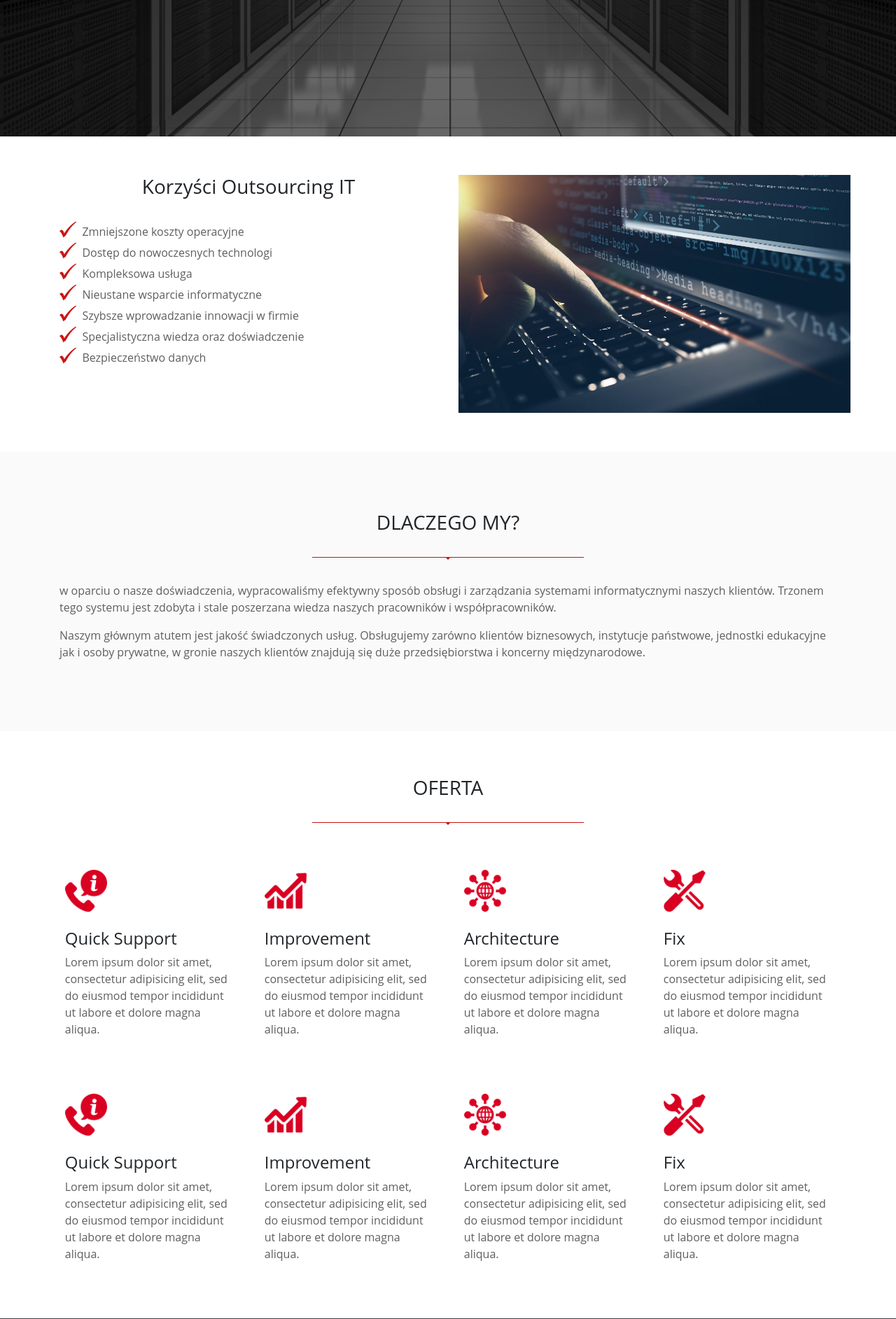
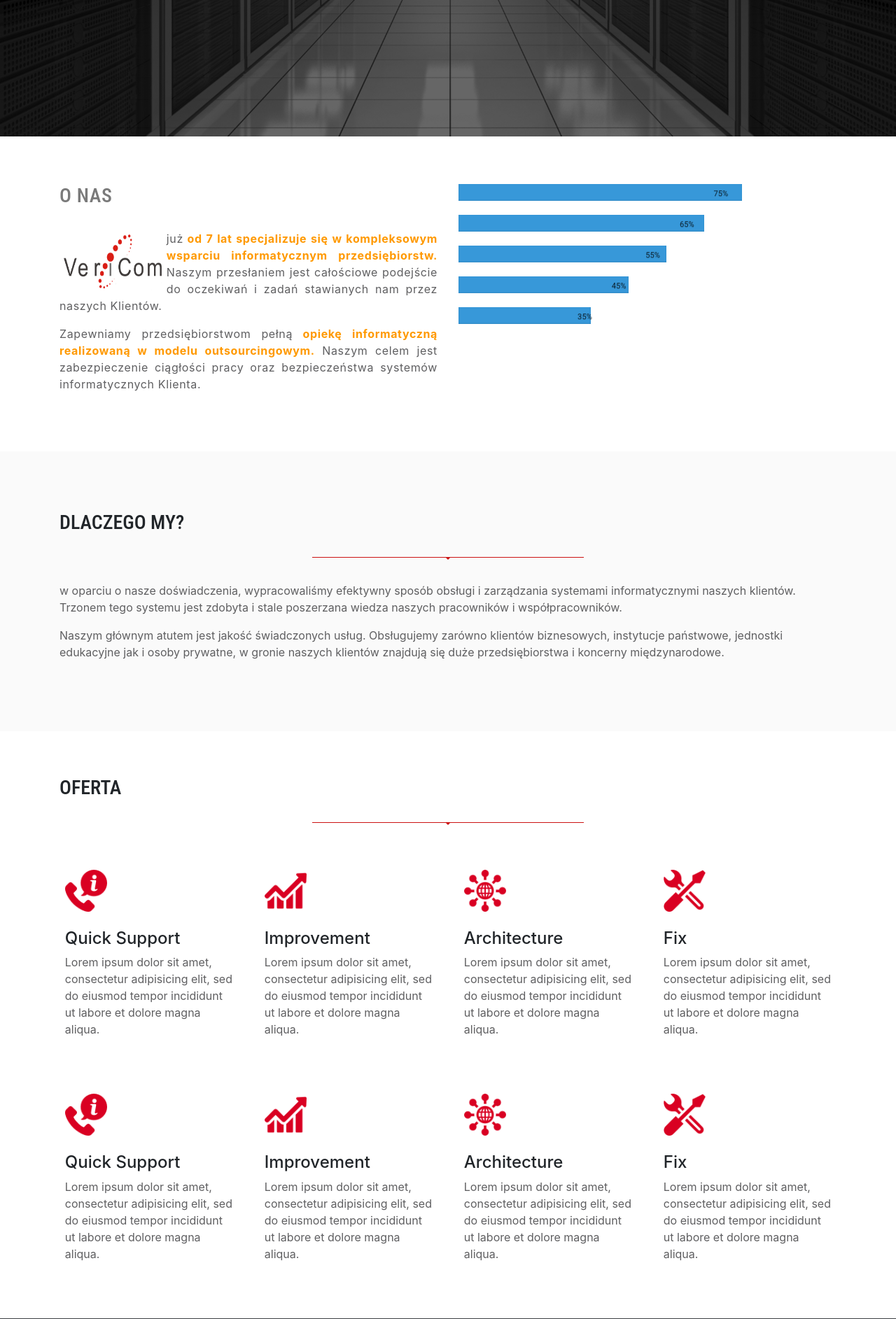
Before and after one commit to dawidpaprocki/dawidpaprocki.github.io, a PHP site: page / in a window 1280 px wide. Shown: the part 505-2390 px from the top of the page at 70% size. Run offline with PHP 8.4, Linux system fonts and the light colour scheme; some libraries are stand-ins or nearby versions.

Commit message:
added progress bars & annimation for first block.

```diff
--- a/index.html
+++ b/index.html
@@ -11,10 +11,12 @@
   <link href="Contact.css" rel="stylesheet" type="text/css" media="all">
   <link href="Animate.css" rel="stylesheet" type="text/css" media="all">
   <link href="test.css" rel="stylesheet" type="text/css" media="all">
+
   <link href="hamburger.css" rel="stylesheet" type="text/css" media="all">
+      <link href="progressbar.css" rel="stylesheet" type="text/css" media="all">
 </head>
 
-<body>
+<body onload="init()">
   <main>
     <section class="container-fluid">
 
@@ -22,7 +24,7 @@
 
         <div class="fullboxmeu" id="fullboxmeu">
           <div class="hamburger logobox" id="hamburger" onclick="myFunction()">
-            <!-- <a href="javascript:void(0);" style="font-size:15px;" onclick="myFunction()">☰</a> -->
+
             <div class="bar1"></div>
             <div class="bar2"></div>
             <div class="bar3"></div>
@@ -36,7 +38,7 @@
           <div id="navigation" class="menu menu-link">
 
 
-            <div >
+            <div>
               <ul class="topnav" id="myTopnav">
                 <li><a href="/">Home</a></li>
                 <li><a href="/">O Nas</a></li>
@@ -62,21 +64,59 @@
       <div class="contentboxwhite" id="section1">
         <div class="container">
           <div class="row row-50 justify-content-center justify-content-lg-between">
-            <div class="col-md-6 col-lg-6 col-xs-6 animated fadeInLeft" id="benefits">
-              <h3>  Korzyści Outsourcing IT </h3>
-              <ul>
-                <li>Zmniejszone koszty operacyjne</li>
-                <li>Dostęp do nowoczesnych technologi</li>
-                <li>Kompleksowa usługa</li>
-                <li>Nieustane wsparcie informatyczne</li>
-                <li>Szybsze wprowadzanie innowacji w firmie</li>
-                <li>Specjalistyczna wiedza oraz doświadczenie</li>
-                <li>Bezpieczeństwo danych</li>
+            <div class="col-md-6 col-lg-6 col-xs-6 animated zoomIn" id="about">
+              <h3>  O NAS </h3>
+  <p>           <img src="img/Logo.png" alt="OutSourcing IT"  height="80" width="140" style="float:left; margin:0.4rem"  >  już<b> od 7 lat specjalizuje się w kompleksowym wsparciu informatycznym przedsiębiorstw.</b>
+              Naszym przesłaniem jest całościowe podejście do oczekiwań i zadań stawianych nam przez naszych Klientów.</p>
 
-              </ul>
+        <p>  Zapewniamy przedsiębiorstwom pełną<b> opiekę informatyczną realizowaną w modelu outsourcingowym.</b>
+           Naszym celem jest zabezpieczenie ciągłości pracy oraz bezpieczeństwa systemów informatycznych Klienta.</p>
             </div>
             <div class="col-md-6 col-lg-6 col-xs-6">
-              <img class="img-responsive" src="img/header2.jpg" alt="" width="560" height="340">
+              <main>
+  <div class="main-content">
+    <div id="example-1" class="examples">
+      <div class="cssProgress">
+        <div class="progress1">
+          <div class="cssProgress-bar" data-percent="75" style="width: 75%;">
+            <span class="cssProgress-label first75" >75%</span>
+          </div>
+        </div>
+      </div>
+      <div class="cssProgress">
+        <div class="progress1">
+          <div class="cssProgress-bar" data-percent="65" style="width: 65%;">
+            <span class="cssProgress-label">65%</span>
+          </div>
+        </div>
+      </div>
+      <div class="cssProgress">
+        <div class="progress1">
+          <div class="cssProgress-bar" data-percent="55" style="width: 55%;">
+            <span class="cssProgress-label">55%</span>
+          </div>
+        </div>
+      </div>
+      <div class="cssProgress">
+        <div class="progress1">
+          <div class="cssProgress-bar" data-percent="45" style="width: 45%;">
+            <span class="cssProgress-label">45%</span>
+          </div>
+        </div>
+      </div>
+      <div class="cssProgress">
+        <div class="progress1">
+          <div class="cssProgress-bar" data-percent="35" style="width: 35%;">
+            <span class="cssProgress-label">35%</span>
+          </div>
+        </div>
+      </div>
+
+    </div><!-- @end #example-1 -->
+</main><!-- @end main -->
+
+
+              <!-- <img class="img-responsive" src="img/header2.jpg" alt="" width="580" height="350"> -->
             </div>
           </div>
         </div>
@@ -211,8 +251,6 @@
     </section>
   </main>
 
-
-
   <script src="js/bootstrap.min.js"></script>
   <script src="outdatedbrowser.min.js"></script>
   <script src="https://code.jquery.com/jquery-2.1.4.min.js"></script>
@@ -220,6 +258,7 @@
   <script src="js.js"></script>
   <script src="js2.js"></script>
   <script src="scripts.js"></script>
+    <script src="Scroll.js"></script>
 </body>
 
 </html>
--- a/js2.js
+++ b/js2.js
@@ -22,3 +22,53 @@ hamburgerid.classList.toggle("change");
 function sleep(ms) {
   return new Promise(resolve => setTimeout(resolve, ms));
 }
+
+
+$(document).ready(function() {
+
+  $('#example-1').progress_fnc();
+
+
+
+});
+
+
+(function($) {
+
+  $.fn.progress_fnc = function(options) {
+    var settings = $.extend({
+      type: 'start'
+    }, options);
+
+    var div = $(this);
+    var progress = div.find('.cssProgress');
+
+    progress.each(function() {
+      var self = $(this);
+      var progress_bar = self.find('.cssProgress-bar');
+      var progress_label = self.find('.cssProgress-label, .cssProgress-label2');
+      var label_move = self.find('.first75');
+      var progress_value = progress_bar.data('percent');
+      var percentage = parseInt(progress_value, 10) + '%';
+
+      progress_bar.css({'width': '0%', 'transition': 'none', '-webkit-transition': 'none', '-moz-transition': 'none'});
+
+      if(settings.type == 'start') {
+
+
+        progress_bar.animate({
+          width: percentage
+        }, {
+          duration: 1000,
+          step: function(x) {
+            progress_label.text(Math.round(x) + '%');
+
+          }
+        });
+
+      }
+
+    });
+  }
+
+}(jQuery));
--- /dev/null
+++ b/progressbar.css
@@ -0,0 +1,49 @@
+
+@import url(https://fonts.googleapis.com/css?family=Roboto);
+.first75 {
+
+  color: red;
+}
+
+
+.cssProgress {
+  width: 100%;
+  margin-bottom: 20px;
+}
+.cssProgress .progress1 {
+  position: relative;
+  overflow: hidden;
+  width: 100%;
+  font-family: "Roboto", sans-serif;
+}
+.cssProgress .cssProgress-bar {
+  display: block;
+  float: left;
+  width: 0%;
+  height: 100%;
+  background: #3798d9;
+  box-shadow: inset 0px -1px 2px rgba(0, 0, 0, 0.1);
+  transition: width 0.8s ease-in-out;
+}
+.cssProgress .cssProgress-label {
+  position: relative;
+  margin-left: 90%;
+  overflow: hidden;
+  color: rgba(0, 0, 0, 0.6);
+  font-size: 0.7em;
+  text-align: center;
+  text-shadow: 0px 1px rgba(0, 0, 0, 0.3);
+}
+
+
+
+
+
+
+
+.progress1.cssProgress-bar .cssProgress-bar {
+  height: 18px;
+}
+.progress1.cssProgress-bar .cssProgress-label {
+  line-height: 18px;
+}
--- a/style.css
+++ b/style.css
@@ -2,17 +2,10 @@ html, body {
   margin: 0;
   padding: 0;
   min-width: 100%;
-  font-family: 'Open Sans', sans-serif;
 }
 
 header {
-  background:
-  linear-gradient(
-         rgba(0, 0, 0, 0.6),
-         rgba(0, 0, 0, 0.6)
-       ),
-   url('img/servers.jpg');
-  background-attachment: fixed;
+  background: linear-gradient( rgba(0, 0, 0, 0.6), rgba(0, 0, 0, 0.6)), url('img/servers.jpg');
   background-position: bottom;
   background-repeat: no-repeat;
   background-size: cover;
@@ -43,19 +36,15 @@ header {
 /* flex-wrap: wrap; */
 
 .menu {
-
-
   right: 0;
   text-transform: uppercase;
   border: 0;
   font-size: 15px;
-
   transition-duration: 0.5s;
   background-color: rgba(255, 255, 255, 0.93);
-        -webkit-box-shadow: 0px 4px 13px -6px rgba(0, 0, 0, 0.75);
-        -moz-box-shadow: 0px 4px 13px -6px rgba(0, 0, 0, 0.75);
-        box-shadow: 0px 4px 13px -6px rgba(0, 0, 0, 0.75);
-
+  -webkit-box-shadow: 0px 5px 13px -6px rgba(0, 0, 0, 0.75);
+  -moz-box-shadow: 0px 5px 13px -6px rgba(0, 0, 0, 0.75);
+  box-shadow: 0px 5px 13px -6px rgba(0, 0, 0, 0.75);
 }
 
 .menuscroll {
@@ -90,20 +79,18 @@ p {
   height: auto;
 } */
 
-h3 {
-  text-align: center;
+h3 {font-family: 'Roboto Condensed', sans-serif;
+  text-align: left;
   margin-bottom: 2rem;
 }
 
 .logo {
-
   height: 80px;
   width: 150px;
   background-image: url("img/Logo.png");
   background-size: contain;
   background-repeat: no-repeat;
   background-position: center center;
-
   margin-left: 10em;
   transition-duration: 0.5s;
 }
@@ -114,16 +101,14 @@ h3 {
   width: 120px;
 }
 
-.menu-link {display: flex;
+.menu-link {
+  display: flex;
   flex-direction: row;
   flex-wrap: wrap;
   justify-content: center;
   align-items: center;
-
   letter-spacing: 1px;
   list-style: none;
-
-
 }
 
 h1 {
@@ -133,7 +118,7 @@ h1 {
 
 .fullboxmeu {
   width: 100%;
-  height:80px;
+  height: 80px;
   position: fixed;
   background-color: rgba(255, 255, 255, 0.70);
   z-index: 1;
@@ -188,7 +173,6 @@ h1 {
 
 .logobox {
   z-index: 100;
-
 }
 
 .quarterboxright {
@@ -203,7 +187,7 @@ h1 {
   height: 400px;
   display: flex;
   flex-wrap: wrap;
-  background-color:rgb(250, 250, 250);
+  background-color: rgb(250, 250, 250);
 }
 
 .contentboxwhite {
@@ -259,17 +243,6 @@ footer p {
   font-weight: bold;
 }
 
-.paralax {
-  background-image: url("img/servers.jpg");
-  background-attachment: fixed;
-  background-position: center;
-  background-repeat: no-repeat;
-  background-size: cover;
-  height: 400px;
-  z-index: 1;
-  margin: auto;
-}
-
 .center {
   padding-left: 2%;
   padding-right: 2%;
@@ -306,12 +279,9 @@ footer p {
   flex-direction: row;
 }
 
-@media screen and (max-width: 2000px) {
-
-}
+@media screen and (max-width: 2000px) {}
 
 .h2, h2 {
-
   font-size: 1.5rem;
   text-align: left;
 }
@@ -332,14 +302,10 @@ footer p {
 }
 
 #navigation ul li {
-
   display: inline-block;
-
 }
 
 #navigation ul li a {
-
-
   margin-top: 1rem;
   font-weight: bold;
   padding: 0 10px;
@@ -356,6 +322,22 @@ footer p {
   text-decoration: none;
 }
 
+#about {
+  text-align: justify;
+  letter-spacing: 0.04rem;
+  font-size: 1rem;
+  color: #7a7a7a;
+  font-weight: 400;
+}
+
+#ff9900
+#about p {
+  margin-bottom: 1%;
+}
+#about b {
+  color: #ff9900;
+}
+
 #benefits ul {
   /* list-style-image: url('img/resize.png'); */
 }
```
Also changed, not shown: Scroll.js (added, +56 -0 lines), coppy.html (added, +11 -0 lines). Lines whose indentation alone changed are shown as unchanged.
